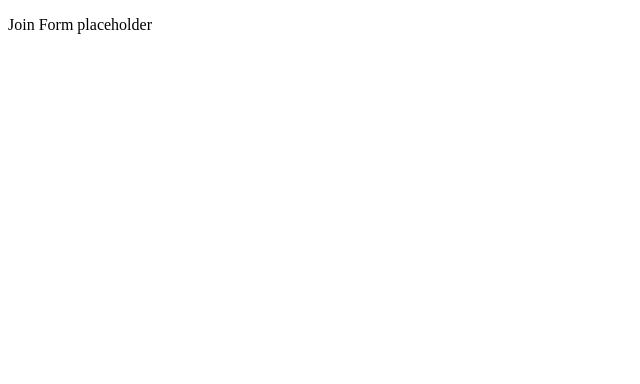
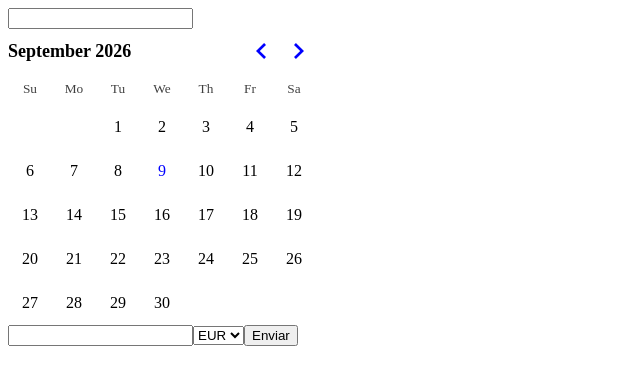
Before and after one commit to albertsp/trip-sync, a React app in the folder frontend/: page /trips/1 in a window 1280 px wide. Shown: the top 384 px of the page, without its empty margins (0-640 px from the left). Built offline with nearby package versions, Linux system fonts and the light colour scheme; the HTML template or start-up script is replaced by a standard one.

Commit message:
feat: add JoinForm component
Participants can join a trip via a form with budget and a date picker for availability.

```diff
--- a/frontend/package.json
+++ b/frontend/package.json
@@ -11,6 +11,7 @@
   },
   "dependencies": {
     "react": "^19.1.1",
+    "react-day-picker": "^10.0.1",
     "react-dom": "^19.1.1",
     "react-router-dom": "^7.18.3"
   },
--- a/frontend/src/components/JoinForm.tsx
+++ b/frontend/src/components/JoinForm.tsx
@@ -1,3 +1,136 @@
+import { useState } from "react";
+import { DayPicker } from "react-day-picker";
+import { useParams } from "react-router-dom";
+import "react-day-picker/dist/style.css";
+
+type TripCurrency = "EUR" | "USD";
+
+interface JoinTripForm {
+  name: string;
+  budgetAmount: string;
+  budgetCurrency: TripCurrency;
+}
+
+interface ParticipantResponse {
+  id: string;
+  name: string;
+  budgetAmount: number;
+  budgetCurrency: string;
+  editToken: string;
+}
+function dateToString(date: Date): string {
+  const year = date.getFullYear();
+  const month = String(date.getMonth() + 1).padStart(2, "0");
+  const day = String(date.getDate()).padStart(2, "0");
+  return `${year}-${month}-${day}`;
+}
+
 export function JoinForm() {
-  return <p>Join Form placeholder</p>;
+  const { id: tripId } = useParams<{ id: string }>();
+
+  const [join, setJoin] = useState<JoinTripForm>({
+    name: "",
+    budgetAmount: "",
+    budgetCurrency: "EUR",
+  });
+
+  const [availableDates, setAvailableDates] = useState<Date[]>([]);
+  const [status, setStatus] = useState<"idle" | "loading" | "success">("idle");
+  const [participant, setParticipant] = useState<ParticipantResponse | null>(
+    null,
+  );
+
+  const [error, setError] = useState<string | null>(null);
+
+  function handleChange(
+    e: React.ChangeEvent<HTMLInputElement | HTMLSelectElement>,
+  ) {
+    setJoin({ ...join, [e.target.name]: e.target.value });
+  }
+
+  async function handleSubmit(e: React.SyntheticEvent<HTMLFormElement>) {
+    e.preventDefault();
+    if (availableDates.length === 0) {
+      setError("Debes seleccionar un rango de fechas para continuar");
+      return;
+    }
+    setStatus("loading");
+    setError(null);
+    const dates = availableDates.map(dateToString);
+    const payload = {
+      name: join.name,
+      budgetAmount: parseFloat(join.budgetAmount),
+      budgetCurrency: join.budgetCurrency,
+      availableDates: dates,
+    };
+
+    try {
+      const response = await fetch(
+        `http://localhost:8080/trips/${tripId}/participants`,
+        {
+          method: "POST",
+          headers: {
+            "Content-Type": "application/json",
+          },
+          body: JSON.stringify(payload),
+        },
+      );
+
+      if (!response.ok) {
+        throw new Error(`Server Error: ${response.status}`);
+      }
+
+      const data: ParticipantResponse = await response.json();
+      setParticipant(data);
+      localStorage.setItem(`tripsync:editToken:${tripId}`, data.editToken);
+      setStatus("success");
+    } catch (err) {
+      setStatus("idle");
+      console.error("Error: ", err);
+      setError("No se ha podido unir al viaje, inténtalo de nuevo");
+    }
+  }
+
+  return (
+    <>
+      {(status === "idle" || status === "loading") && (
+        <form onSubmit={handleSubmit}>
+          {error && <p role="alert">{error}</p>}
+          <input
+            type="text"
+            name="name"
+            value={join.name}
+            onChange={handleChange}
+          />
+          <DayPicker
+            required={true}
+            mode="multiple"
+            selected={availableDates}
+            onSelect={setAvailableDates}
+          />
+          <input
+            type="number"
+            name="budgetAmount"
+            value={join.budgetAmount}
+            onChange={handleChange}
+          />
+          <select
+            name="budgetCurrency"
+            value={join.budgetCurrency}
+            onChange={handleChange}
+          >
+            <option value="EUR">EUR</option>
+            <option value="USD">USD</option>
+          </select>
+
+          <button type="submit" disabled={status === "loading"}>
+            Enviar
+          </button>
+        </form>
+      )}
+      {status === "success" && (
+        <p>Bienvenido {participant?.name}, te has unido al viaje!</p>
+      )}
+    </>
+  );
 }
```
Also changed, not shown: 1 other file (tests, documents, lock files or other folders).
